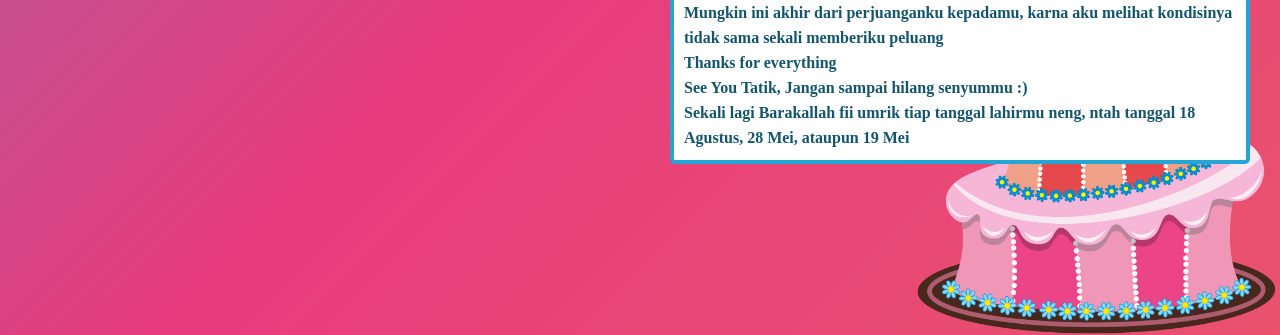
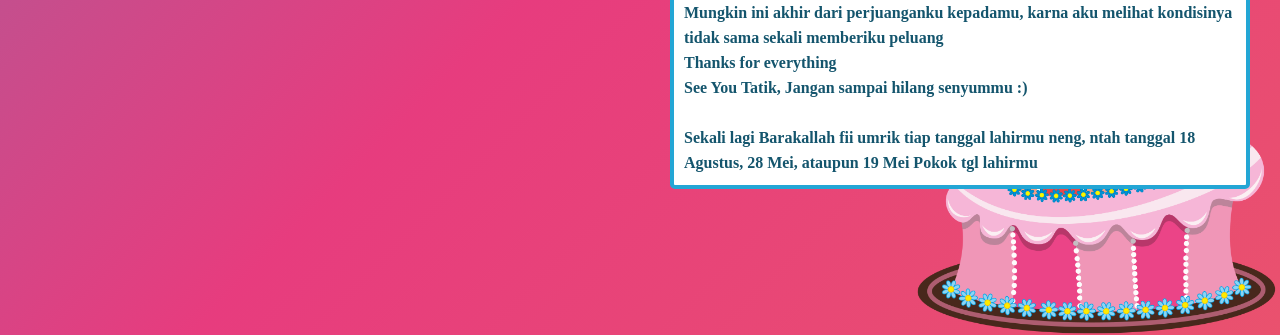
Before and after one commit to Adeb25/hbd, a plain HTML site: page index.html in a window 1280 px wide. Shown: the part 465-800 px from the top of the page. Drawn offline with nearby package versions, Linux system fonts and the light colour scheme; a web font is replaced by a local one.

Commit message:
Update index.html

```diff
--- a/index.html
+++ b/index.html
@@ -29,7 +29,7 @@
                 <div class="container">
                     <div class="box">
                         <h1 class="nama text-dibox">Hai Tatik Hidayah</h1>
-                        <b class="nama ucapan">Barokallah Fi Umrik ya<br> Do'a Sendiri deh Jangan manja wkwk<br>Web nya berubah ya? hehehe, kuubah di tahun 2019 sih, ntah kamu buka atau tidak, dan kuubah lagi di tahun 2020 wkwk<br> Sebenarnya aku ingin kondisinya gak seperti ini, Tapi yasudahlah, ini mungkin sudah jalanmu dan jalanku<br><br> Maaf ya atas kesalahan Adeb selama ini<br> Makasih banyak atas semua moment, sikap, perhatian, apapun itu yang selama ini kamu berikan<br>Mungkin ini akhir dari perjuanganku kepadamu, karna aku melihat kondisinya tidak sama sekali memberiku peluang<br>Thanks for everything<br> See You Tatik, Jangan sampai hilang senyummu :)<br>Sekali lagi Barakallah fii umrik tiap tanggal lahirmu neng, ntah tanggal 18 Agustus, 28 Mei, ataupun 19 Mei</b>
+                        <b class="nama ucapan">Barokallah Fi Umrik ya<br> Do'a Sendiri deh Jangan manja wkwk<br>Web nya berubah ya? hehehe, kuubah di tahun 2019 sih, ntah kamu buka atau tidak, dan kuubah lagi di tahun 2020 wkwk<br> Sebenarnya aku ingin kondisinya gak seperti ini, Tapi yasudahlah, ini mungkin sudah jalanmu dan jalanku<br><br> Maaf ya atas kesalahan Adeb selama ini<br> Makasih banyak atas semua moment, sikap, perhatian, apapun itu yang selama ini kamu berikan<br>Mungkin ini akhir dari perjuanganku kepadamu, karna aku melihat kondisinya tidak sama sekali memberiku peluang<br>Thanks for everything<br> See You Tatik, Jangan sampai hilang senyummu :)<br><br>Sekali lagi Barakallah fii umrik tiap tanggal lahirmu neng, ntah tanggal 18 Agustus, 28 Mei, ataupun 19 Mei Pokok tgl lahirmu</b>
                     </div>
                 </div>
             </div>
```
